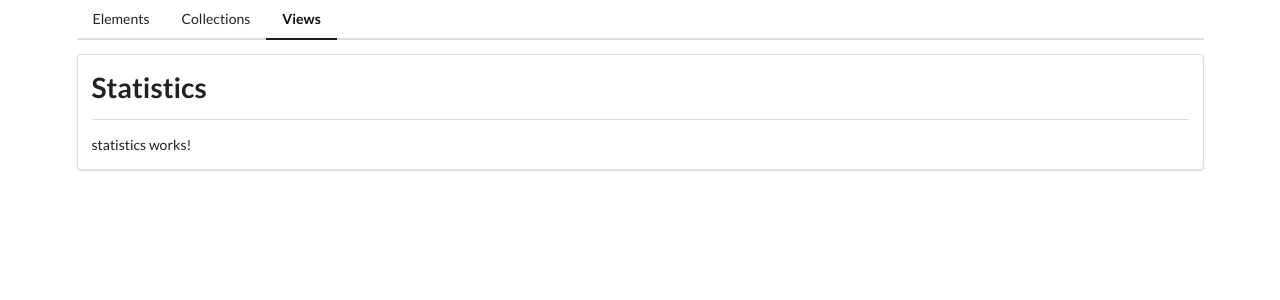
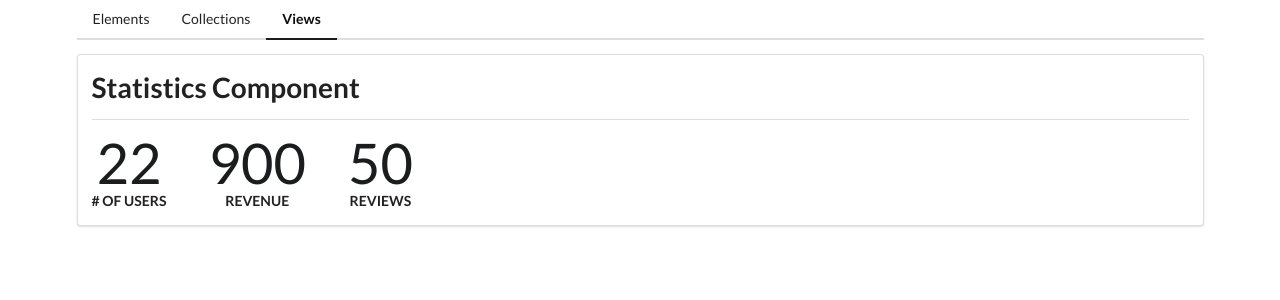
Before and after one commit to ClaytonDewey/comps, an Angular app: page /views in a window 1280 px wide. Shown: the top 300 px of the page. Built offline with nearby package versions, Linux system fonts and the light colour scheme.

Commit message:
Display list of statistics

```diff
--- a/src/app/app-routing.module.ts
+++ b/src/app/app-routing.module.ts
@@ -5,16 +5,15 @@ import { NotFoundComponent } from './not-found/not-found.component'
 
 const routes: Routes = [
     {
-        path: 'views',
-        loadChildren: () => import('./views/views.module').then((m) => m.ViewsModule)
+        path: 'collections',
+        loadChildren: () => import('./collections/collections.module').then((m) => m.CollectionsModule)
     },
     {
         path: 'elements',
         loadChildren: () => import('./elements/elements.module').then((m) => m.ElementsModule)
-    },
-    {
-        path: 'collections',
-        loadChildren: () => import('./collections/collections.module').then((m) => m.CollectionsModule)
+    }, {
+        path: 'views',
+        loadChildren: () => import('./views/views.module').then((m) => m.ViewsModule)
     },
     { path: '', component: HomeComponent },
     { path: '**', component: NotFoundComponent }
--- a/src/app/views/statistics/statistics.component.html
+++ b/src/app/views/statistics/statistics.component.html
@@ -1 +1,10 @@
-<p>statistics works!</p>
+<div class="ui statistics">
+    <div class="statistic" *ngFor="let stat of data">
+        <div class="value">
+            {{ stat.value }}
+        </div>
+        <div class="label">
+            {{ stat.label }}
+        </div>
+    </div>
+</div>
--- a/src/app/views/statistics/statistics.component.ts
+++ b/src/app/views/statistics/statistics.component.ts
@@ -1,4 +1,4 @@
-import { Component, OnInit } from '@angular/core';
+import { Component, OnInit, Input } from '@angular/core';
 
 @Component({
     selector: 'app-statistics',
@@ -6,6 +6,7 @@ import { Component, OnInit } from '@angular/core';
     styleUrls: ['./statistics.component.css']
 })
 export class StatisticsComponent implements OnInit {
+    @Input() data = [] as any;
 
     constructor() { }
 
--- a/src/app/views/views-home/views-home.component.html
+++ b/src/app/views/views-home/views-home.component.html
@@ -1,2 +1,2 @@
-<app-divider>Statistics</app-divider>
-<app-statistics></app-statistics>
+<app-divider>Statistics Component</app-divider>
+<app-statistics [data]="stats"></app-statistics>
--- a/src/app/views/views-home/views-home.component.ts
+++ b/src/app/views/views-home/views-home.component.ts
@@ -6,6 +6,11 @@ import { Component, OnInit } from '@angular/core';
     styleUrls: ['./views-home.component.css']
 })
 export class ViewsHomeComponent implements OnInit {
+    stats = [
+        { value: 22, label: '# of Users' },
+        { value: 900, label: 'Revenue' },
+        { value: 50, label: 'Reviews' }
+    ];
 
     constructor() { }
 
```
Also changed, not shown: src/app/views/views-routing.module.ts (+1 -8 lines). Lines whose indentation alone changed are shown as unchanged.
